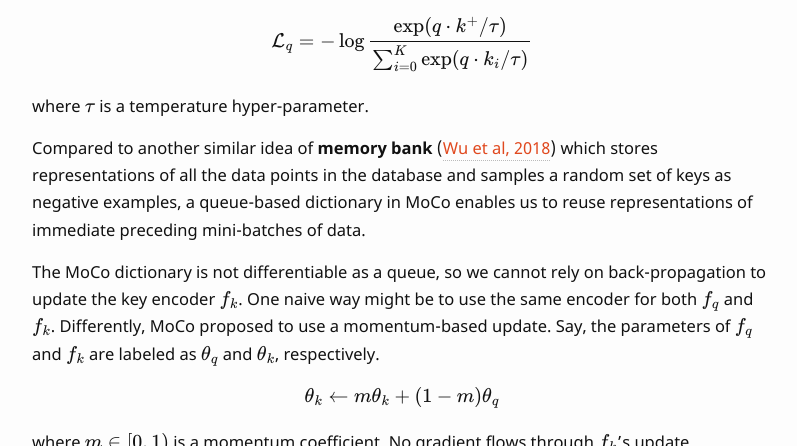
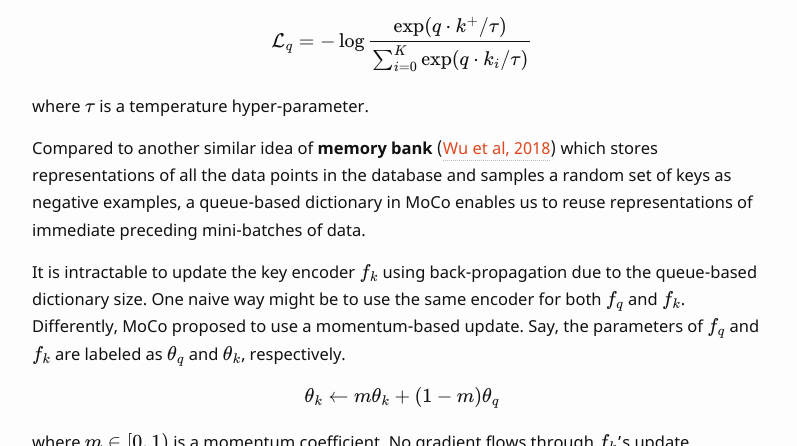
Before and after one commit to lilianweng/lil-log, a Jekyll site: the page built from _posts/2019-10-29-self-supervised-learning.md, in a window 1280 px wide and 900 px high, scrolled down 13803 px, cut to the strip 0-446 px from the top of the window. Shown: the whole strip, without its empty margins (238-1035 px from the left). Built offline with Jekyll 4.4.1, drawn with Linux system fonts in a browser that asks for light colours; some web fonts are replaced; formulas are drawn with MathJax 3; comment, search, counter and statistics services are not loaded.

Commit message:
correct a statement in MoCo

```diff
--- a/_posts/2019-10-29-self-supervised-learning.md
+++ b/_posts/2019-10-29-self-supervised-learning.md
@@ -303,7 +303,7 @@ where $$\tau$$ is a temperature hyper-parameter.
 
 Compared to another similar idea of **memory bank** ([Wu et al, 2018](https://arxiv.org/abs/1805.01978v1)) which stores representations of all the data points in the database and samples a random set of keys as negative examples, a queue-based dictionary in MoCo enables us to reuse representations of immediate preceding mini-batches of data.
 
-The MoCo dictionary is not differentiable as a queue, so we cannot rely on back-propagation to update the key encoder $$f_k$$. One naive way might be to use the same encoder for both $$f_q$$ and $$f_k$$. Differently, MoCo proposed to use a momentum-based update. Say, the parameters of $$f_q$$ and $$f_k$$ are labeled as $$\theta_q$$ and $$\theta_k$$, respectively.
+It is intractable to update the key encoder $$f_k$$ using back-propagation due to the queue-based dictionary size. One naive way might be to use the same encoder for both $$f_q$$ and $$f_k$$. Differently, MoCo proposed to use a momentum-based update. Say, the parameters of $$f_q$$ and $$f_k$$ are labeled as $$\theta_q$$ and $$\theta_k$$, respectively.
 
 $$
 \theta_k \leftarrow m \theta_k + (1-m) \theta_q
```
